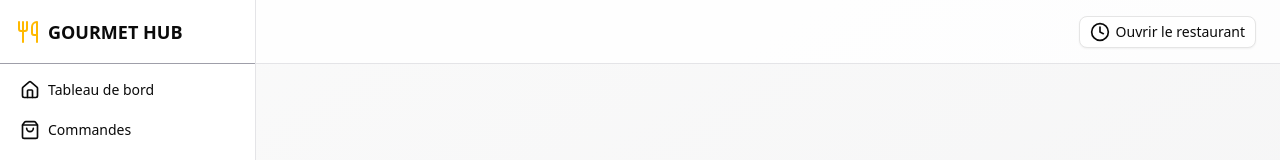
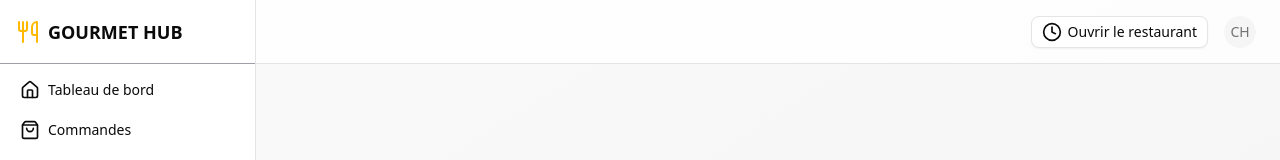
Before and after one commit to DM-dev37/Dashboard-de-gestion-d-un-restaurant, a Next.js app: page / in a window 1280 px wide. Shown: the top 160 px of the page. Built offline with nearby package versions, Linux system fonts and the light colour scheme.

Commit message:
sidebar terminé

```diff
--- a/app/components/Dashboard.tsx
+++ b/app/components/Dashboard.tsx
@@ -4,6 +4,7 @@ import React, { useState } from "react";
 import Sidebar from "./Sidebar";
 import { Clock, Menu, Utensils, X } from "lucide-react";
 import { Button } from "@/components/ui/button";
+import { Avatar, AvatarFallback } from "@/components/ui/avatar";
 
 function Dashboard() {
   const [isSidebar, setIsSidebar] = useState(true);
@@ -64,6 +65,9 @@ function Dashboard() {
               <Clock className="size-5" />
               Ouvrir le restaurant
             </Button>
+            <Avatar style={{ cursor: "pointer" }}>
+              <AvatarFallback>CH</AvatarFallback>
+            </Avatar>
           </div>
         </header>
       </div>
```
